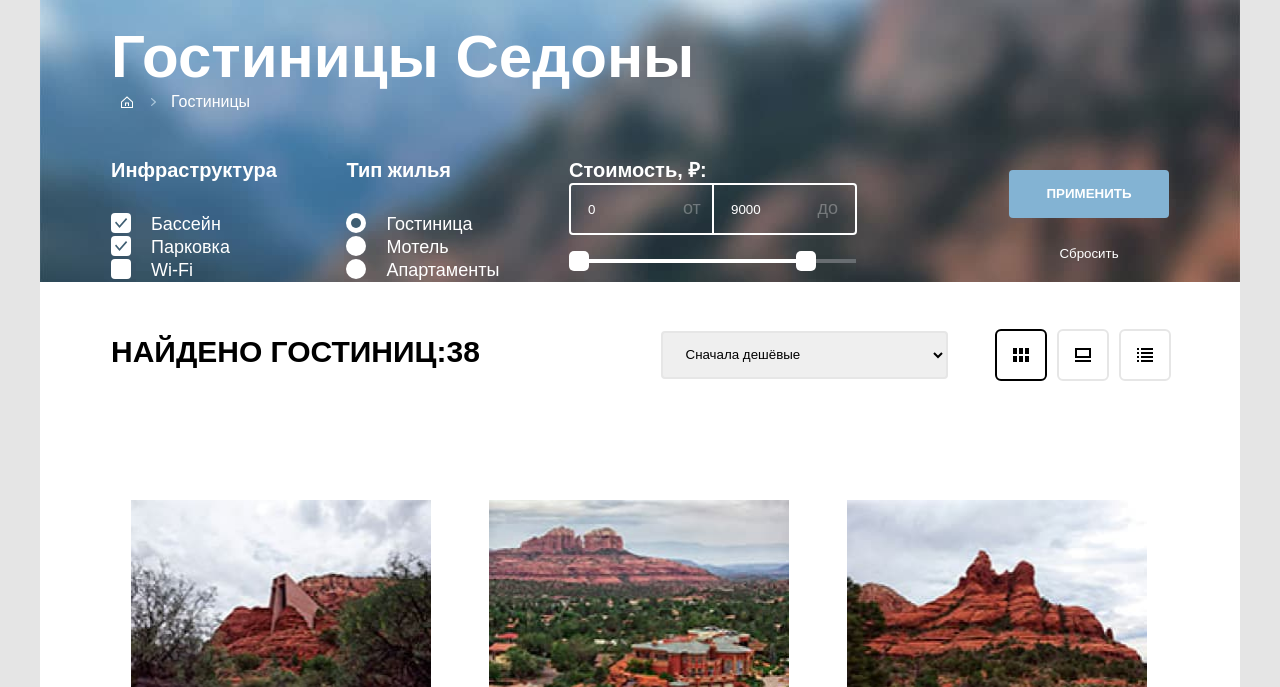
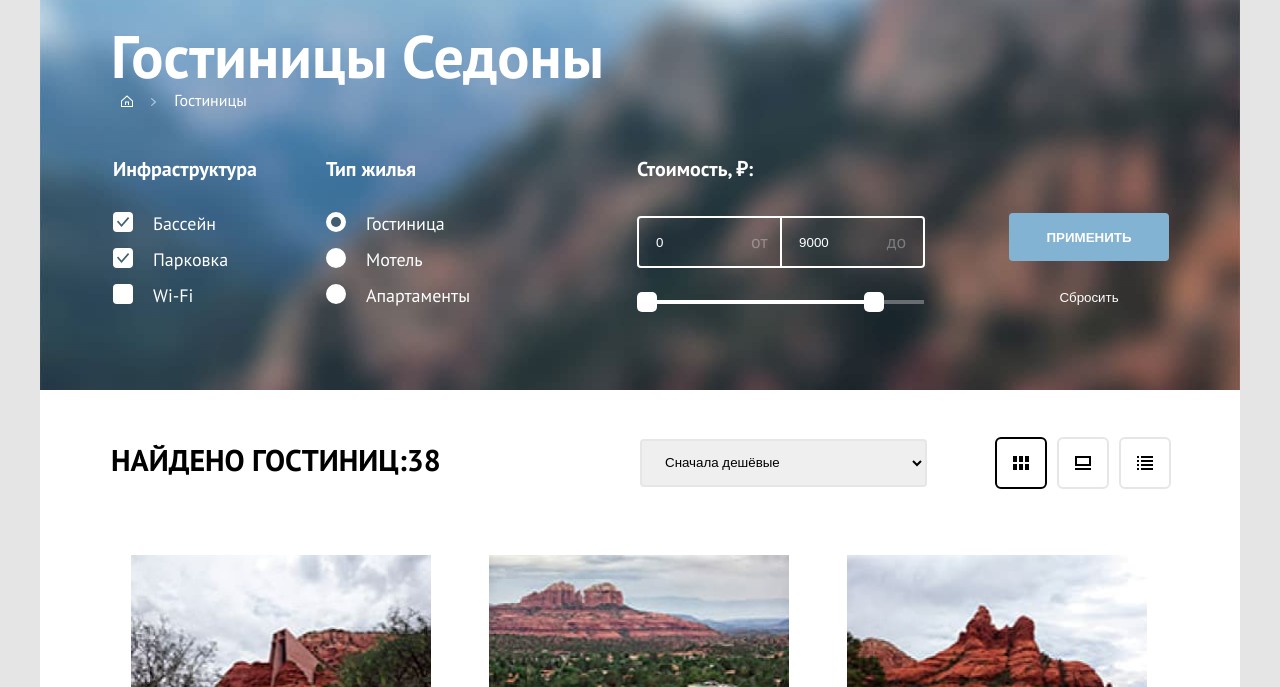
Before and after one commit to htmlacademy-htmlcss/1999175-sedona-33, a plain HTML site: page catalog.html in a window 1280 px wide. Shown: the part 92-779 px from the top of the page. Drawn offline with Linux system fonts and the light colour scheme; a web font is replaced by a local one.

Commit message:
добавляет иконку и отступы

```diff
--- a/catalog.html
+++ b/catalog.html
@@ -101,13 +101,22 @@
                 <li class="catalog-filters-item">
                   <label class="parameters">
                     <input class="visually-hidden control-input" type="checkbox" name="Бассейн" checked>
-                    <span class="control-mark"></span>
+                    <svg class="checked-icon" width="13" height="10" viewBox="0 0 13 10" fill="none"
+                      xmlns="http://www.w3.org/2000/svg">
+                      <path d="M11 0L4.5 7.4L1.1 3.5L0 4.7L4.5 9.9L12.2 1.3L11 0Z" fill="#3F5E72" />
+                    </svg>
+                    <span class="control-mark">
+                    </span>
                     <span class="control-label">Бассейн</span>
                   </label>
                 </li>
                 <li class="catalog-filters-item">
                   <label class="parameters">
                     <input class="visually-hidden control-input" type="checkbox" name="Парковка" checked>
+                    <svg class="checked-icon" width="13" height="10" viewBox="0 0 13 10" fill="none"
+                      xmlns="http://www.w3.org/2000/svg">
+                      <path d="M11 0L4.5 7.4L1.1 3.5L0 4.7L4.5 9.9L12.2 1.3L11 0Z" fill="#3F5E72" />
+                    </svg>
                     <span class="control-mark"></span>
                     <span class="control-label">Парковка</span>
                   </label>
@@ -115,6 +124,10 @@
                 <li class="catalog-filters-item">
                   <label class="parameters">
                     <input class="visually-hidden control-input" type="checkbox" name="Wi-Fi">
+                    <svg class="checked-icon" width="13" height="10" viewBox="0 0 13 10" fill="none"
+                      xmlns="http://www.w3.org/2000/svg">
+                      <path d="M11 0L4.5 7.4L1.1 3.5L0 4.7L4.5 9.9L12.2 1.3L11 0Z" fill="#3F5E72" />
+                    </svg>
                     <span class="control-mark"></span>
                     <span class="control-label">Wi-Fi</span>
                   </label>
@@ -126,7 +139,8 @@
               <ul class="catalog-filters-list">
                 <li class="catalog-filters-item">
                   <label class="parameters control">
-                    <input class="visually-hidden control-input" type="radio" name="parameters-group" value="Гостиница" checked>
+                    <input class="visually-hidden control-input" type="radio" name="parameters-group" value="Гостиница"
+                      checked>
                     <span class="control-mark"></span>
                     <span class="control-label">Гостиница</span>
                   </label>
@@ -140,7 +154,8 @@
                 </li>
                 <li class="catalog-filters-item">
                   <label class="parameters control">
-                    <input class="visually-hidden control-input" type="radio" name="parameters-group" value="Апартаменты">
+                    <input class="visually-hidden control-input" type="radio" name="parameters-group"
+                      value="Апартаменты">
                     <span class="control-mark"></span>
                     <span class="control-label">Апартаменты</span>
                   </label>
--- a/styles/styles.css
+++ b/styles/styles.css
@@ -2,7 +2,7 @@
     font-family: "PT Sans";
     font-style: normal;
     font-weight: 400;
-    src: url("styles/fonts/ptsans-400.woff2") format("woff2");
+    src: url("fonts/ptsans-400.woff2") format("woff2");
     font-display: swap;
   }
 
@@ -10,7 +10,7 @@
     font-family: "PT Sans";
     font-style: normal;
     font-weight: 700;
-    src: url("styles/fonts/ptsans-700.woff2") format("woff2");
+    src: url("fonts/ptsans-700.woff2") format("woff2");
     font-display: swap;
   }
 html {
@@ -318,7 +318,7 @@ html {
     font-size: 22px;
     line-height: 26px;
     color:#ffffff;
-    margin:0;
+    margin:0 auto 46px;
   }
   .page-footer {
     display:flex;
@@ -429,6 +429,7 @@ html {
     justify-content: space-between;
     width:600px;
     margin:0;
+    margin-left:100px;
     border: 0px;
     padding: 0;
   }
@@ -467,6 +468,8 @@ html {
   .range-wrapper-inputs {
     display: flex;
     height: 52px;
+    margin-top:34px;
+    margin-bottom:32px;
   }
   .catalog-filter-area {
     position: relative;
@@ -541,8 +544,9 @@ html {
   .button-container {
     display:flex;
     flex-direction: column;
+    align-items: center;
     justify-content: center;
-    align-items: center;
+    margin-bottom:20px;
   }
   .filters-button {
     Width:160px;
@@ -658,6 +662,12 @@ html {
     fill:#9ebad3;
     color:#9ebad3;
   }
+  .catalog-filters-item {
+    margin-bottom:13px;
+  }
+  .catalog-filters-item:last-of-type {
+    margin-bottom: 83px;
+  }
   .parameters {
     position: relative;
     display: block;
@@ -671,6 +681,13 @@ html {
     border-radius: 4px;
     left:0;
   }
+  .checked-icon {
+    position: absolute;
+    top:5px;
+    left:4px;
+    display:none;
+    z-index: 1;
+  }
   .parameters:hover .control-mark {
     background-color:#becfdf;
   }
@@ -682,11 +699,8 @@ html {
   .parameters:active .control-mark {
     background-color:#8ca5c1;
   }
-  .control-input[type="checkbox"]:checked + .control-mark {
-    position:absolute;
-    background-image: url(/styles/images/Checked.svg);
-    background-position:center ;
-    background-repeat: no-repeat;
+  .control-input[type="checkbox"]:checked +.checked-icon {
+    display:block;
 }
 .control-input[type="radio"] + .control-mark {
   border-radius: 50%;
@@ -713,8 +727,9 @@ html {
 }
   .catalog-filters-group {
     padding: 0;
-    margin:0;
+    margin-right:67px;
   }
+
   .catalog-filters-title {
     padding: 0;
     margin:0;
@@ -731,7 +746,6 @@ html {
   }
   .filtered-container {
     display:flex;
-    justify-content: space-between;
     align-items: center;
     margin:0 71px;
     padding:0;
@@ -747,6 +761,7 @@ html {
     border-radius: 4px;
     align-self: center;
     padding-left: 19px;
+    margin-left:179px;
   }
   .hotels-group-parameters:hover,
   .hotels-group-parameters:focus {
@@ -764,12 +779,13 @@ html {
     border-radius: 4px;
   }
   .hotels-group-finded {
+    display:flex;
     margin-top:50px;
     margin-bottom: 56px;
     font-size: 30px;
     line-height: 39px;
     font-weight: 700;
-    width:500px;
+    width:350px;
     text-transform: uppercase;
     color:#000;
     align-self: center;
@@ -778,6 +794,7 @@ html {
     display:flex;
     justify-content: space-between;
     width: 172px;
+    margin-left:70px;
   }
   .hotels-view-button {
     display: flex;
@@ -801,7 +818,7 @@ html {
     grid-template-columns: 340px 340px 340px;
     column-gap: 18px;
     row-gap:10px;
-    margin:53px 71px 64px;
+    margin:0px 71px 64px;
   }
   .hotel-card {
     display: flex;
@@ -1091,7 +1108,7 @@ html {
     justify-content: center;
     align-items: center;
     margin-top:0;
-    margin-bottom:141px;
+    margin-bottom:94px;
   }
   .email-feild {
     display:flex;
@@ -1308,12 +1325,12 @@ html {
     fill:#b3b3b3;
   }
   .minus-icon {
-    fill:#b3b3b3;
+    fill:#a9a9a9;
     margin-bottom: 6px;
   }
   .plus-icon {
     position:absolute;
-    fill:#b3b3b3;
+    fill:#a9a9a9;
     right:6px;
     top:6px;
   }
```
Also changed, not shown: index.html (+1 -2 lines).
